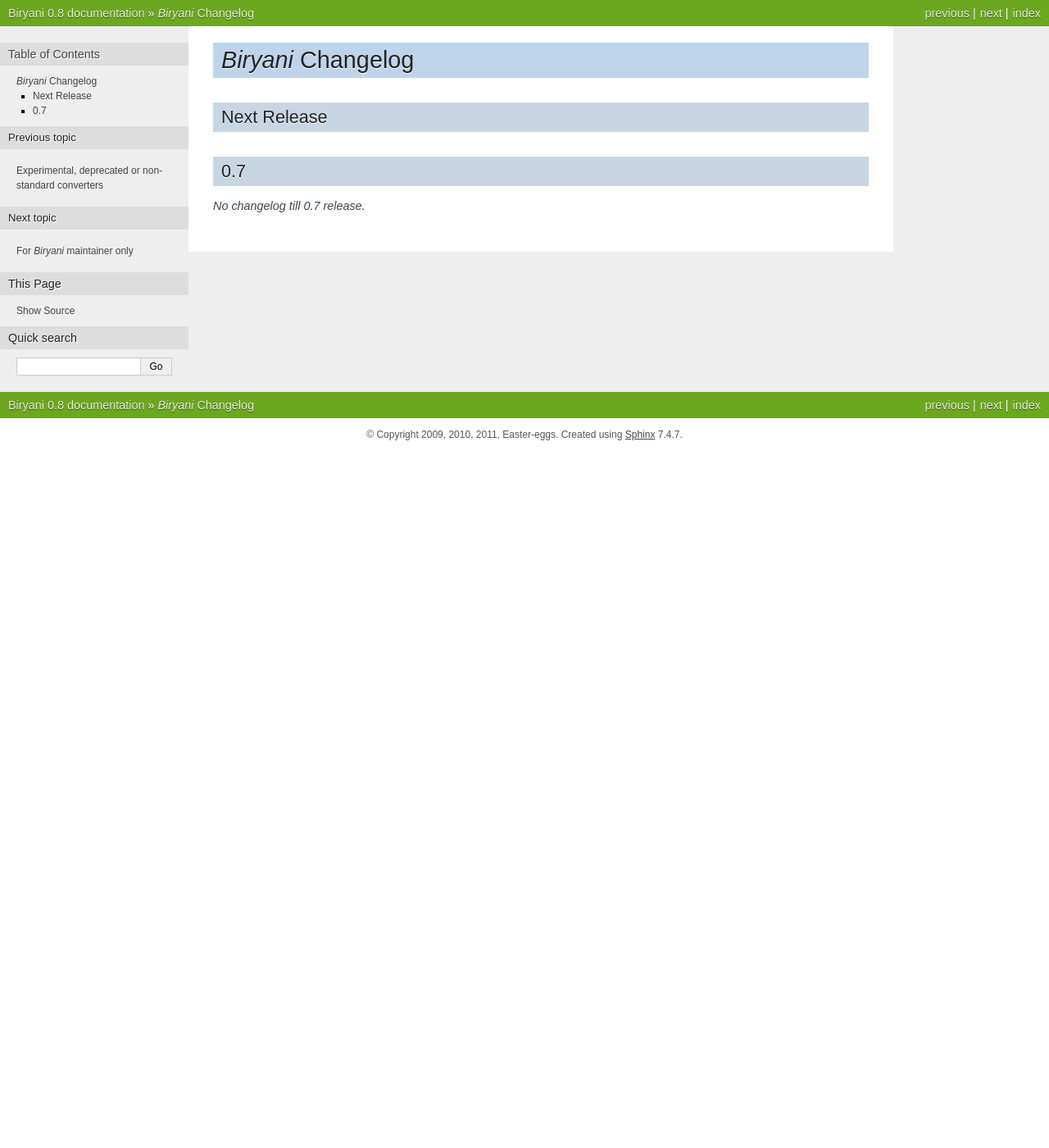
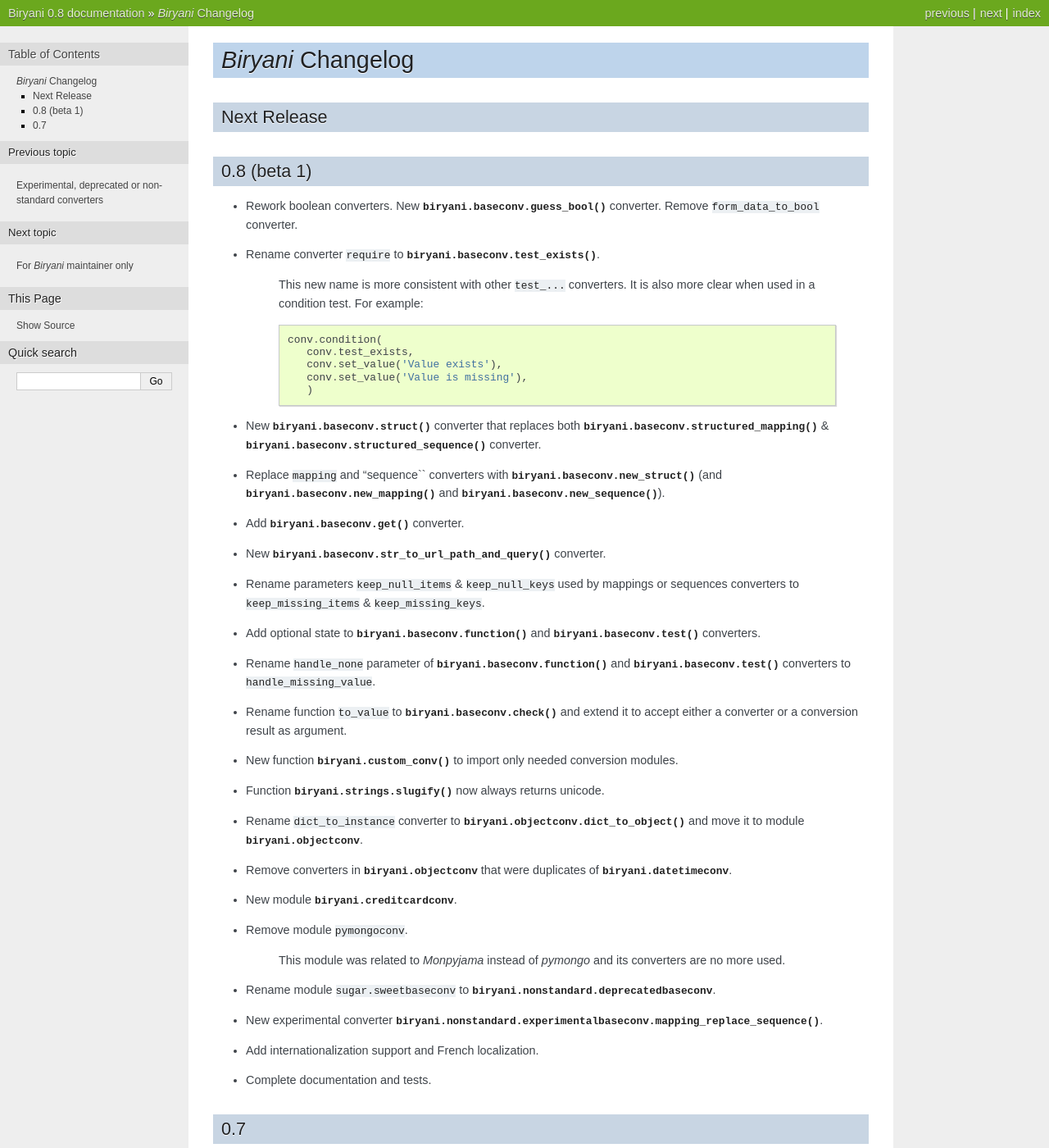
Before and after one commit to openfisca/biryani, a Sphinx documentation site: the page built from docs/source/changelog.rst, in a window 1280 px wide and 1400 px high. Shown: the whole window at 82% size. Built offline with Sphinx 7.4.7, drawn with Linux system fonts in a browser that asks for light colours.

Commit message:
Add 0.8 changelog.

```diff
--- a/docs/source/changelog.rst
+++ b/docs/source/changelog.rst
@@ -7,6 +7,61 @@
 ============
 
 
+0.8 (beta 1)
+============
+
+* Rework boolean converters. New :func:`biryani.baseconv.guess_bool` converter. Remove ``form_data_to_bool`` converter.
+
+* Rename converter ``require`` to :func:`biryani.baseconv.test_exists`.
+
+    This new name is more consistent with other ``test_...`` converters.
+    It is also more clear when used in a condition test. For example::
+
+        conv.condition(
+           conv.test_exists,
+           conv.set_value('Value exists'),
+           conv.set_value('Value is missing'),
+           )
+
+* New :func:`biryani.baseconv.struct` converter that replaces both :func:`biryani.baseconv.structured_mapping` & :func:`biryani.baseconv.structured_sequence` converter.
+
+* Replace ``mapping`` and "sequence`` converters with :func:`biryani.baseconv.new_struct` (and :func:`biryani.baseconv.new_mapping` and :func:`biryani.baseconv.new_sequence`).
+
+* Add :func:`biryani.baseconv.get` converter.
+
+* New :func:`biryani.baseconv.str_to_url_path_and_query` converter.
+
+* Rename parameters ``keep_null_items`` & ``keep_null_keys`` used by mappings or sequences converters to ``keep_missing_items`` & ``keep_missing_keys``.
+
+* Add optional state to :func:`biryani.baseconv.function` and :func:`biryani.baseconv.test` converters.
+
+* Rename ``handle_none`` parameter of  :func:`biryani.baseconv.function` and :func:`biryani.baseconv.test` converters to ``handle_missing_value``.
+
+* Rename function ``to_value`` to :func:`biryani.baseconv.check` and extend it to accept either a converter or a conversion result as argument.
+
+* New function :func:`biryani.custom_conv` to import only needed conversion modules.
+
+* Function :func:`biryani.strings.slugify` now always returns unicode.
+
+* Rename ``dict_to_instance`` converter to :func:`biryani.objectconv.dict_to_object` and move it to module :mod:`biryani.objectconv`.
+
+* Remove converters in :mod:`biryani.objectconv` that were duplicates of :mod:`biryani.datetimeconv`.
+
+* New module :mod:`biryani.creditcardconv`.
+
+* Remove module ``pymongoconv``.
+
+    This module was related to *Monpyjama* instead of *pymongo* and its converters are no more used.
+
+* Rename module ``sugar.sweetbaseconv`` to :mod:`biryani.nonstandard.deprecatedbaseconv`.
+
+* New experimental converter :func:`biryani.nonstandard.experimentalbaseconv.mapping_replace_sequence`.
+
+* Add internationalization support and French localization.
+
+* Complete documentation and tests.
+
+
 0.7
 ===
 
```
